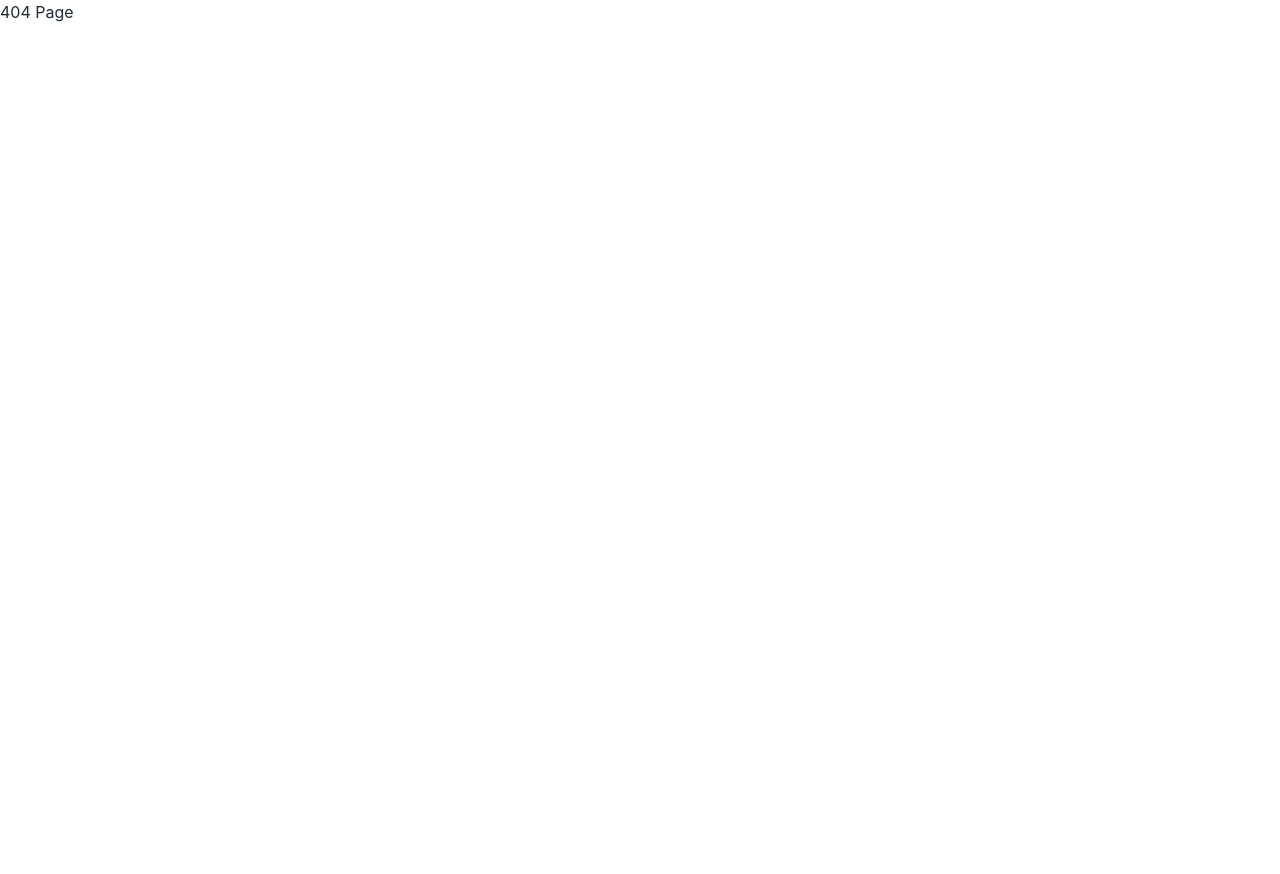
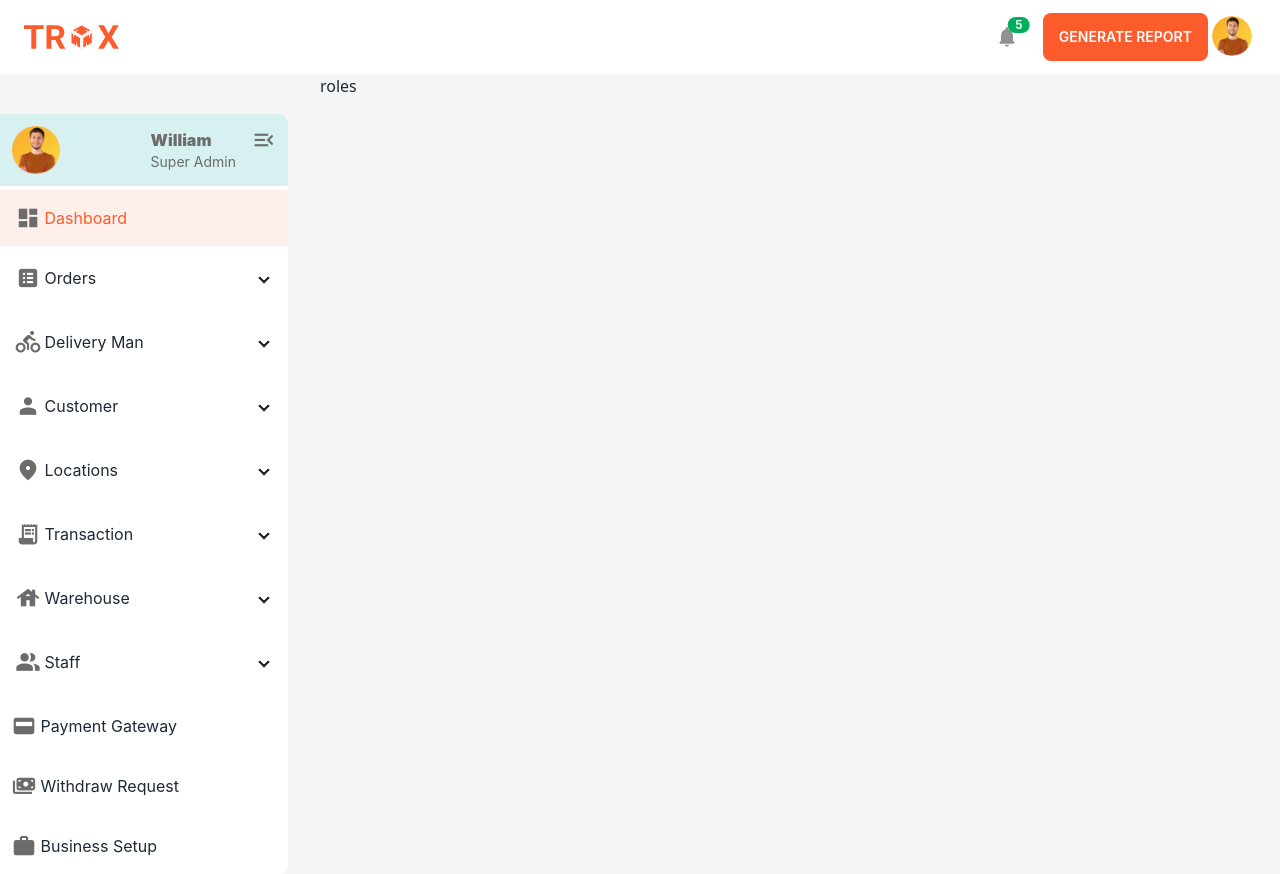
Before and after one commit to AbdullahWins/TroxAdminPanel, a React (Create React App) app: page /staffRole in a window 1280 px wide. Before the commit the page ends 800 px from the top, so only its background shows below. Built offline with nearby package versions, Linux system fonts and the light colour scheme.

Commit message:
added roles to staff

```diff
--- a/src/Components/Shared/SideNav/SideNav.js
+++ b/src/Components/Shared/SideNav/SideNav.js
@@ -362,7 +362,7 @@ const SideNav = () => {
             </div>
           </div>
           <div className="collapse-content bg-whiteHigh text-blackMid">
-            <div className="flex flex-col justify-start items-start gap-2 pl-8 ">
+            <div className="flex flex-col justify-start items-start gap- pl-8 ">
               <Link className="w-full" to="/WarehouseAll">
                 <p>All Warehouse</p>
               </Link>
@@ -401,8 +401,15 @@ const SideNav = () => {
           </div>
           <div className="collapse-content bg-whiteHigh text-blackMid">
             <div className="flex flex-col justify-start items-start gap-2 pl-8 ">
-              <Link to="/staffAll">
-                <p>All Staff</p>
+              <Link className="w-full" to="/staffRole">
+                <p>
+                  Role
+                </p>
+              </Link>
+              <Link className="w-full" to="/staffAll">
+                <p>
+                  All Staff
+                </p>
               </Link>
               <Link className="w-full" to="/staffAddNew">
                 <p>Add New Staff</p>
--- a/src/Pages/DeliveryMan/DeliveryAddNew.js
+++ b/src/Pages/DeliveryMan/DeliveryAddNew.js
@@ -155,7 +155,7 @@ const DeliveryAddNew = () => {
             <tbody key={i}>
               <tr>
                 <th className="px-0">
-                  <p className="flex items-center justify-center">
+                  <p className="flex items-center justify-start pl-4">
                     <input
                       type="checkbox"
                       className="checkbox"
--- /dev/null
+++ b/src/Pages/Staff/StaffRole.js
@@ -0,0 +1,11 @@
+import React from "react";
+
+const StaffRole = () => {
+  return (
+    <div>
+      <html>roles</html>
+    </div>
+  );
+};
+
+export default StaffRole;
--- a/src/Routes/Routes.js
+++ b/src/Routes/Routes.js
@@ -24,6 +24,7 @@ import DeliveryCancelled from "../Pages/DeliveryMan/DeliveryCancelled";
 import LocationsCountry from "../Pages/Locations/LocationsCountry";
 import LocationsCity from "../Pages/Locations/LocationsCity";
 import LocationsState from "../Pages/Locations/LocationsState";
+import StaffRole from "../Pages/Staff/StaffRole";
 
 export const router = createBrowserRouter([
   {
@@ -135,6 +136,10 @@ export const router = createBrowserRouter([
         path: "/staffAddNew",
         element: <StaffAddNew></StaffAddNew>,
       },
+      {
+        path: "/staffRole",
+        element: <StaffRole></StaffRole>,
+      },
     ],
   },
   {
```
Also changed, not shown: 1 other file (tests, documents, lock files or other folders).
